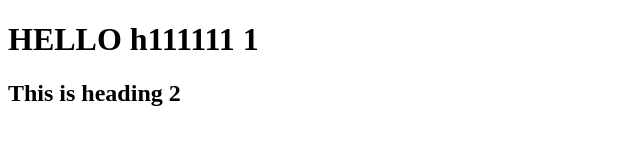
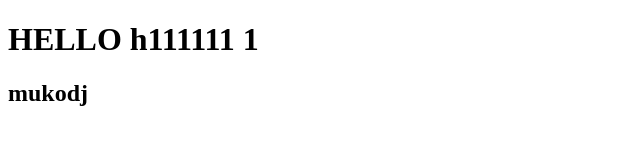
Before and after one commit to sadref/surimi-static, a plain HTML site: page index.html in a window 1280 px wide. Shown: the whole page, without its empty margins (0-640 px from the left). Drawn offline with Linux system fonts and the light colour scheme.

Commit message:
Update index.html

```diff
--- a/index.html
+++ b/index.html
@@ -3,7 +3,7 @@
 <body>
 
 <h1>HELLO h111111 1</h1>
-<h2>This is heading 2</h2>
+<h2>mukodj</h2>
 
 
 </body>
```
